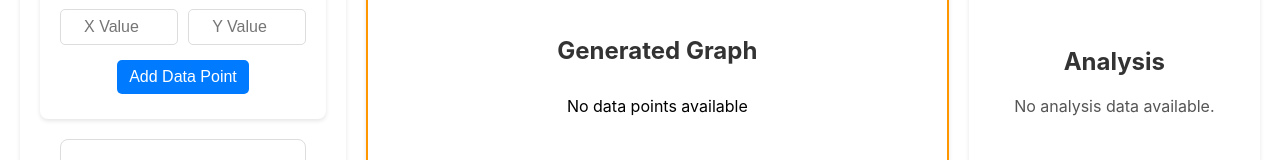
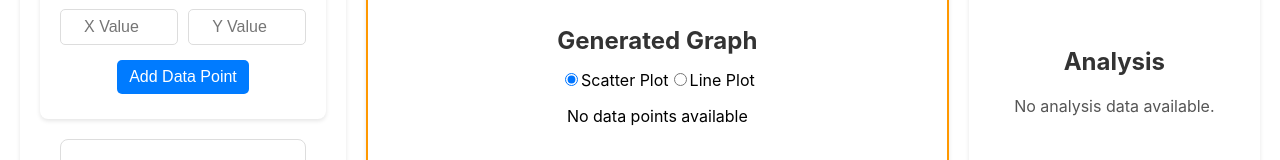
Before and after one commit to gammiworm/Stormforge, a React (Create React App) app in the folder Frontend/: page / in a window 1280 px wide. Shown: the part 338-498 px from the top of the page. Built offline with nearby package versions, Linux system fonts and the light colour scheme; no server answers.

Commit message:
added line graph

```diff
--- a/Frontend/src/components/ChartComponent.jsx
+++ b/Frontend/src/components/ChartComponent.jsx
@@ -1,5 +1,5 @@
 import React from "react";
-import { Scatter } from "react-chartjs-2";
+import { Chart } from "react-chartjs-2";
 import {
   Chart as ChartJS,
   LinearScale,
@@ -11,12 +11,10 @@ import {
 
 ChartJS.register(LinearScale, PointElement, LineElement, Tooltip, Legend);
 
-const ChartComponent = ({ dataPoints, bestFit }) => {
-    // Extract x and y values from data points
+const ChartComponent = ({ dataPoints, bestFit, chartType = "scatter" }) => {
   const xValues = dataPoints.map((point) => point.x_value);
   const yValues = dataPoints.map((point) => point.y_value);
 
-    // Generate best fit line points
   const minX = Math.min(...xValues);
   const maxX = Math.max(...xValues);
   const bestFitLine = [
@@ -27,10 +25,14 @@ const ChartComponent = ({ dataPoints, bestFit }) => {
   const data = {
     datasets: [
       {
-        label: "Scatter Dataset",
+        label: chartType === "scatter" ? "Scatter Dataset" : "Line Dataset",
         data: dataPoints.map((point) => ({ x: point.x_value, y: point.y_value })),
         backgroundColor: "rgba(75, 192, 192, 1)",
-        pointRadius: 5,
+        borderColor: "rgba(75, 192, 192, 1)",
+        borderWidth: chartType === "line" ? 2 : 0,
+        pointRadius: chartType === "scatter" ? 5 : 0,
+        showLine: chartType === "line",
+        fill: false,
       },
       {
         label: "Best Fit Line",
@@ -38,6 +40,7 @@ const ChartComponent = ({ dataPoints, bestFit }) => {
         borderColor: "rgba(255, 99, 132, 1)",
         borderWidth: 2,
         showLine: true,
+        pointRadius: 0,
         fill: false,
       },
     ],
@@ -53,7 +56,7 @@ const ChartComponent = ({ dataPoints, bestFit }) => {
     },
   };
 
-  return <Scatter data={data} options={options} />;
+  return <Chart type={chartType} data={data} options={options} />;
 };
 
 export default ChartComponent;
--- a/Frontend/src/components/GraphDisplay.jsx
+++ b/Frontend/src/components/GraphDisplay.jsx
@@ -4,13 +4,13 @@ import axios from "axios";
 
 const GraphDisplay = ({ dataPoints }) => {
   const [bestFit, setBestFit] = useState(null);
+  const [chartType, setChartType] = useState("scatter");
 
   useEffect(() => {
     if (dataPoints.length === 0) return;
 
-    // Fetch best fit line data from the backend
     axios
-      .get("http://localhost:8000/api/get-analysis", { data: dataPoints })
+      .post("http://localhost:8000/api/get-analysis", { data: dataPoints })
       .then((response) => {
         setBestFit(response.data.bestFit);
       })
@@ -22,8 +22,35 @@ const GraphDisplay = ({ dataPoints }) => {
   return (
     <div className="graph-display">
       <h3>Generated Graph</h3>
+      <div className="toggle-controls">
+        <label>
+          <input
+            type="radio"
+            value="scatter"
+            checked={chartType === "scatter"}
+            onChange={() => setChartType("scatter")}
+          />
+          Scatter Plot
+        </label>
+        <label>
+          <input
+            type="radio"
+            value="line"
+            checked={chartType === "line"}
+            onChange={() => setChartType("line")}
+          />
+          Line Plot
+        </label>
+      </div>
+
       {dataPoints.length > 0 && bestFit ? (
-        <ChartComponent dataPoints={dataPoints} bestFit={bestFit} />
+        <div className="chart-container">
+          <ChartComponent
+            dataPoints={dataPoints}
+            bestFit={bestFit}
+            chartType={chartType}
+          />
+        </div>
       ) : (
         <p>No data points available</p>
       )}
```
Lines whose indentation alone changed are shown as unchanged.
